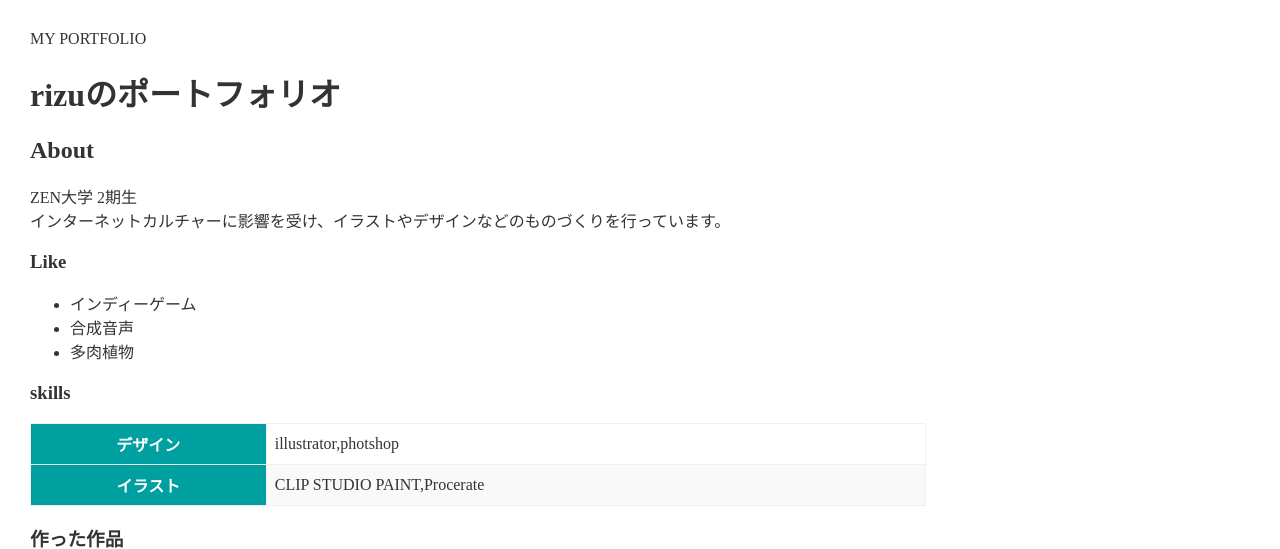
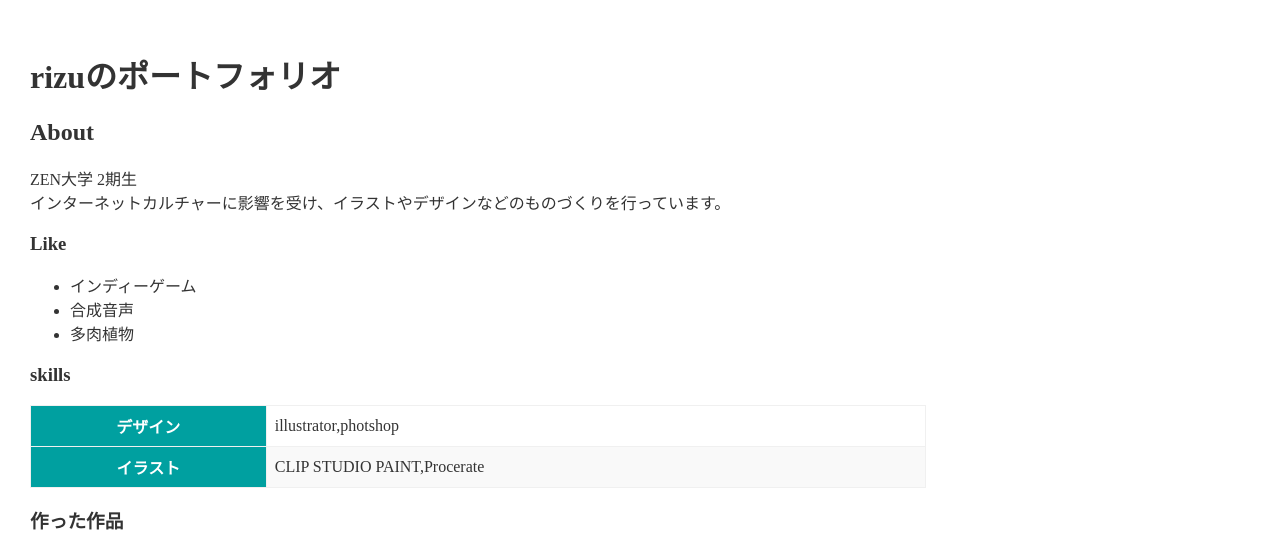
Before and after one commit to rizu299792458/rizu299792458.github.io, a plain HTML site: page index.html in a window 1280 px wide. Shown: the top 549 px of the page. Drawn offline with Linux system fonts and the light colour scheme.

Commit message:
H del
Removed the header 'MY PORTFOLIO' from the index.html file.

```diff
--- a/index.html
+++ b/index.html
@@ -7,7 +7,6 @@
     <title>rizuのポートフォリオサイト</title>
   </head>
   <body>
-    <header>MY PORTFOLIO</header>
     <h1>rizuのポートフォリオ</h1>
     <h2>About</h2>
     <p>
```
